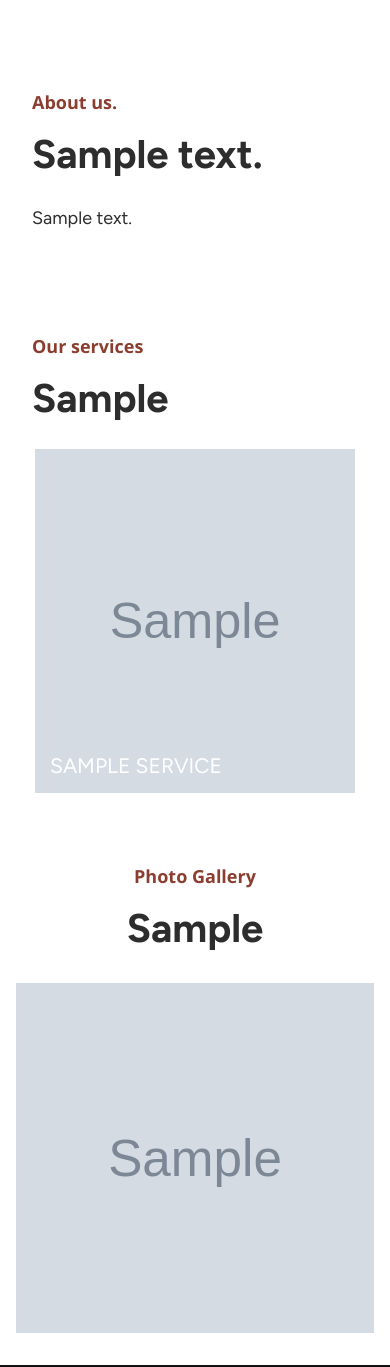
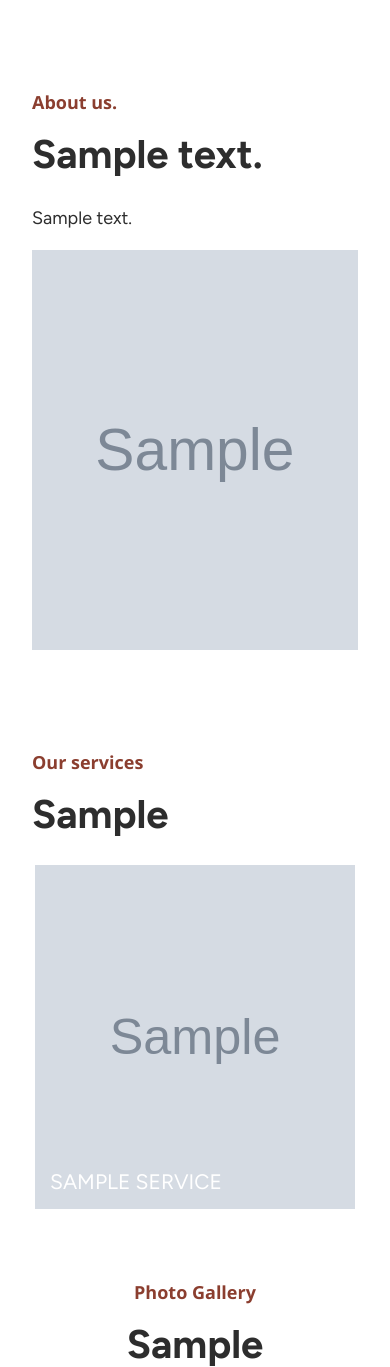
Before and after one commit to pragatipoudel/griha, a Django app: page / in a window 390 px wide. Shown: the part 888-2255 px from the top of the page. Run offline with Django 4.2, Linux system fonts and the light colour scheme; tables that the repository leaves empty hold one stand-in row (values such as "Sample post"); grey boxes marked "Sample" are stand-in pictures; parts of the project's set-up code (start-up, migrations or seed data) failed here and were passed over; some libraries are stand-ins or nearby versions; grey boxes are pictures that could not be loaded.

Commit message:
Add image to about us

```diff
--- a/homepage/templates/homepage/footer.html
+++ b/homepage/templates/homepage/footer.html
@@ -1,4 +1,4 @@
-<footer id="#contaxt">
+<footer id="contact">
     {% if home_page_contents.tagline.footer %}
     <div class="tagline">
         <p>
--- a/homepage/templates/homepage/home-page.html
+++ b/homepage/templates/homepage/home-page.html
@@ -32,6 +32,10 @@
         </section>
 
         <section id="about">
+            {% if home_page_contents.aboutcontent.background_image %}
+            <img src="{{ home_page_contents.aboutcontent.background_image.url }}">
+            {% endif %}
+            <div>
                 <h2>About us.</h2>
                 {% if home_page_contents.tagline.about %}
                 <p class="tagline">{{ home_page_contents.tagline.about }}</p>
@@ -39,6 +43,7 @@
                 <p>
                     {{ home_page_contents.aboutcontent.summary|linebreaksbr }}
                 </p>
+            </div>
         </section>
 
         <section id="services">
--- a/scss/homepage/new-home-page.scss
+++ b/scss/homepage/new-home-page.scss
@@ -67,6 +67,8 @@ main {
     }
 
     #about {
+        display: flex;
+        align-items: center;
         background: #fff;
         color: #2D2D2D;
         width: 100%;
@@ -74,6 +76,14 @@ main {
         background-position: center center;
         background-size: cover;
         padding: 120px 64px;
+
+        img {
+            width: 580px;
+            height: 592px;
+            object-fit: cover;
+            object-position: center center;
+            margin-right: 70px;
+        }
 
         p:not(.tagline) {
             font-size: 18px;
@@ -336,6 +346,17 @@ main {
     }
 }
 
+@media screen and (max-width: 1300px) {
+    main {
+        #about {
+            img {
+                width: 400px;
+                height: 400px;
+            }
+        }
+    }
+}
+
 @media screen and (max-width: 990px) {
     main {
         .title {
@@ -347,7 +368,19 @@ main {
         }
 
         #about {
+            flex-direction: column;
             padding: 64px 32px;
+
+            img {
+                order: 1;
+                width: 100%;
+                margin-top: 16px;
+                margin-right: 0;
+            }
+
+            div {
+                width: 100%;
+            }
 
             h2 {
                 font-size: 18px;
--- a/static/css/homepage/new-home-page.css
+++ b/static/css/homepage/new-home-page.css
@@ -501,6 +501,8 @@ main .title .message {
   line-height: 32px;
 }
 main #about {
+  display: flex;
+  align-items: center;
   background: #fff;
   color: #2D2D2D;
   width: 100%;
@@ -508,6 +510,13 @@ main #about {
   background-position: center center;
   background-size: cover;
   padding: 120px 64px;
+}
+main #about img {
+  width: 580px;
+  height: 592px;
+  object-fit: cover;
+  object-position: center center;
+  margin-right: 70px;
 }
 main #about p:not(.tagline) {
   font-size: 18px;
@@ -731,6 +740,12 @@ main #photorealistic-rendering .image-comparison-wrapper .images span {
   overflow: hidden;
 }
 
+@media screen and (max-width: 1300px) {
+  main #about img {
+    width: 400px;
+    height: 400px;
+  }
+}
 @media screen and (max-width: 990px) {
   main .title {
     margin: 0 24px;
@@ -739,7 +754,17 @@ main #photorealistic-rendering .image-comparison-wrapper .images span {
     font-size: 40px;
   }
   main #about {
+    flex-direction: column;
     padding: 64px 32px;
+  }
+  main #about img {
+    order: 1;
+    width: 100%;
+    margin-top: 16px;
+    margin-right: 0;
+  }
+  main #about div {
+    width: 100%;
   }
   main #about h2 {
     font-size: 18px;
```
Also changed, not shown: 1 other file. Lines whose indentation alone changed are shown as unchanged.
